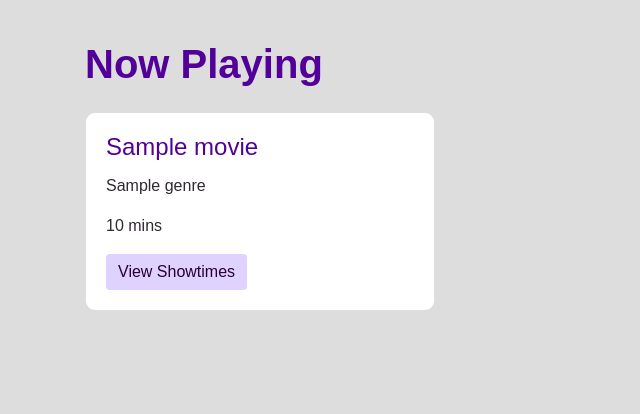
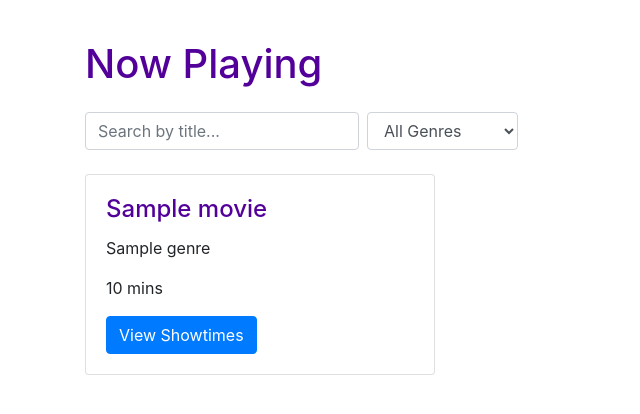
Before and after one commit to jasfoong/cinema-booking, a Django app: page / in a window 1280 px wide. Shown: the top 414 px of the page, without its empty margins (0-640 px from the left). Run offline with Django 5.2, Linux system fonts and the light colour scheme; tables that the repository leaves empty hold one stand-in row (values such as "Sample post"); some libraries are stand-ins or nearby versions.

Commit message:
Add search and dropdown filters on movie_list html and use ajax to render filtered content dynamically

```diff
--- a/movies/static/movies/styles.css
+++ b/movies/static/movies/styles.css
@@ -8,6 +8,10 @@ h1, h2 {
     color: #520099;
     font-weight: 600;
     padding: 1rem 0;
+}
+
+.form-inline input, .form-inline select {
+    margin-right: 0.625rem;
 }
 
 .card {
--- a/movies/templates/movies/movie_list.html
+++ b/movies/templates/movies/movie_list.html
@@ -4,14 +4,26 @@
     <meta charset="UTF-8">
     <meta name="viewport" content="width=device-width, initial-scale=1.0">
     <title>Movies</title>
-    <link rel="stylesheet" href="https://stackpath.bootstrapcdn.com/bootstrap/4.5.2/css/bootstrap.min.css">
     {% load static %}
     <link rel="stylesheet" href="{% static 'movies/styles.css' %}">
+    <link rel="stylesheet" href="https://stackpath.bootstrapcdn.com/bootstrap/4.5.2/css/bootstrap.min.css">
 </head>
 <body>
     <div class="container">
         <h1 class="mt-4">Now Playing</h1>
-        <div class="row">
+
+        <div class="form-inline mb-4">
+            <input type="text" id="search" class="form-control mr-2" placeholder="Search by title..." value="{{ search_query }}" oninput="filterMovies()">
+
+            <select id="genre" class="form-control mr-2" onchange="filterMovies()">
+                <option value="">All Genres</option>
+                {% for genre in genres %}
+                    <option value="{{ genre.id }}" {% if genre.id|stringformat:"s" == selected_genre|stringformat:"s" %}selected{% endif %}>{{ genre.name }}</option>
+                {% endfor %}
+            </select>
+        </div>
+
+        <div id="movie-list" class="row">
             {% for movie in movies %}
             <div class="col-md-4 mb-3">
                 <div class="card">
@@ -26,5 +38,30 @@
             {% endfor %}
         </div>
     </div>
+
+    <!-- JavaScript to handle real-time filtering -->
+    <script>
+        function filterMovies() {
+            const searchQuery = document.getElementById('search').value;
+            const selectedGenre = document.getElementById('genre').value;
+
+            const xhr = new XMLHttpRequest();
+
+            // Define the request
+            xhr.open('GET', `?search=${searchQuery}&genre=${selectedGenre}`, true);
+
+            // Set the response handler
+            xhr.onreadystatechange = function () {
+                if (xhr.readyState === 4 && xhr.status === 200) {
+                    // Replace the movie list with the response content
+                    document.getElementById('movie-list').innerHTML = xhr.responseText;
+                }
+            };
+
+            // Send the request
+            xhr.setRequestHeader('X-Requested-With', 'XMLHttpRequest');
+            xhr.send();
+        }
+    </script>
 </body>
 </html>
--- a/movies/views.py
+++ b/movies/views.py
@@ -1,9 +1,34 @@
 from django.shortcuts import render, get_object_or_404
-from .models import Movie, Showtimes
+from django.http import HttpResponse
+from .models import Movie, Showtimes, Genre
 
 def movie_list(request):
+    search_query = request.GET.get('search', '')
+    selected_genre = request.GET.get('genre', '')
+
     movies = Movie.objects.all()
-    return render(request, 'movies/movie_list.html', {'movies': movies})
+
+    # Filter movies based on search query and selected genre
+    if search_query:
+        movies = movies.filter(title__icontains=search_query)
+    if selected_genre:
+        movies = movies.filter(genre__id=selected_genre)
+
+    genres = Genre.objects.all()
+
+    context = {
+        'movies': movies,
+        'genres': genres,
+        'search_query': search_query,
+        'selected_genre': selected_genre
+    }
+
+    # Check if request is AJAX
+    if request.headers.get('x-requested-with') == 'XMLHttpRequest':
+        return render(request, 'movies/movie_list_partial.html', context)
+
+    # If request is not AJAX, render the full template
+    return render(request, 'movies/movie_list.html', context)
 
 def movie_details(request, movie_id):
     movie = get_object_or_404(Movie, id=movie_id)
```
Also changed, not shown: movies/templates/movies/movie_list_partial.html (added, +16 -0 lines).
